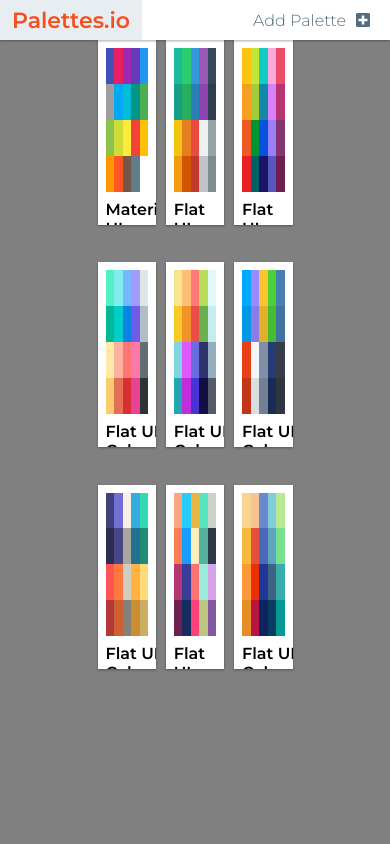
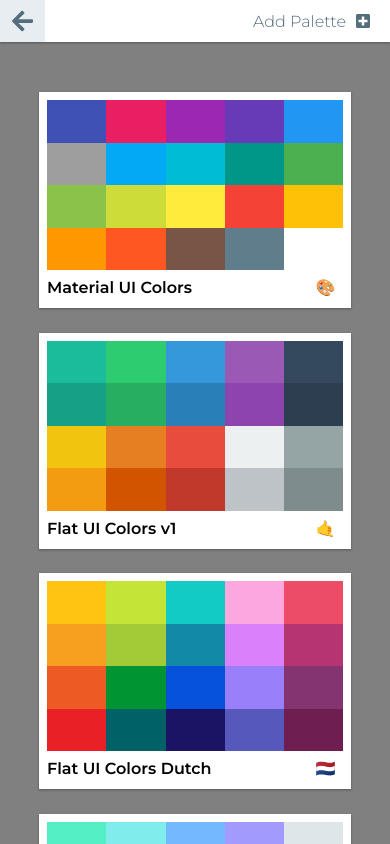
Before and after one commit to v-poghosyan/palettes, a React (Create React App) app: page / in a window 390 px wide. Built offline with nearby package versions, Linux system fonts and the light colour scheme.

Commit message:
Made PaletteList grid responsive

```diff
--- a/src/Navbar.js
+++ b/src/Navbar.js
@@ -7,7 +7,7 @@
 import CloseIcon from '@material-ui/icons/Close';
 import IconButton from '@material-ui/core/IconButton';
 import {FontAwesomeIcon} from '@fortawesome/react-fontawesome';
-import {faPlusSquare} from '@fortawesome/free-solid-svg-icons';
+import {faPlusSquare, faArrowLeft} from '@fortawesome/free-solid-svg-icons';
 import Slider from 'rc-slider';
 import 'rc-slider/assets/index.css';
 import styles from './styles/NavbarStyles';
@@ -45,6 +45,7 @@
         {showAddNewPalette || showFormatChanger ?
           <div className={classes.Navbar_logo}>
             <Link to="/">Palettes.io</Link>
+            <Link to="/"><FontAwesomeIcon icon={faArrowLeft} /></Link>
           </div> : ''}
 
         {/* Add new palette */}
@@ -58,7 +59,7 @@
         {/* If being rendered from Palette component, show slider. If being rendered from SingleColorPalette component, don't*/}
         {showSlider ?
           <div className={classes.Slider_wrapper}>
-            <span>Level: {sliderValue}</span>
+            <span><p>Level:</p> {sliderValue}</span>
             <Slider
               className = {classes.Slider}
               defaultValue={sliderValue}
@@ -66,7 +67,7 @@
               max={900}
               step={100}
               onAfterChange={changeLevel}
-              handleStyle={[{ /* Using this prop instead of simply selecting in CSS because of elusive :hover, :active, :focus, etc pseudo-classes */
+              handleStyle={[{ /* Using this prop instead of simply selecting in CSS because of elusive specificity of :hover, :active, :focus, etc pseudo-classes */
                 backgroundColor: '#556e7d',
                 outline: 'none',
                 border: '1px solid #556e7d',
--- a/src/PaletteFormNav.js
+++ b/src/PaletteFormNav.js
@@ -71,7 +71,7 @@
                   variant="contained"
                   color="secondary"
                   onClick={this.showForm}
-                >Save Palette
+                >Save
                 </Button>
                 <Link to="/">
                   <Button className={classes.Back_btn}
--- a/src/styles/ColorBoxStyles.js
+++ b/src/styles/ColorBoxStyles.js
@@ -29,16 +29,17 @@
       transition: "0.5s"
     },
 
-    /* Responsive features */
-
+    /* ColorBox responsive styles */
     [sizes.down("lg")]: {
-      width: "25%",
-      height: props => (props.moreLink ? "20%" : "40%"), /* Checks if ColorBox is being rendered by Palette or SingleColorPalette */
+      width: "33.33%",
+      /* Note: dynamic values override each other, but if we wanted to override a dynamic value with a static 'e.g. height: "20%"' we'd have to use "!important" */
+      height: props => (props.moreLink ? "14.28%" : "25%"),
     },
 
     [sizes.down("md")]: {
       width: "50%",
-      height: props => (props.moreLink ? "10%" : "20%"), /* Checks if ColorBox is being rendered by Palette or SingleColorPalette */
+      /* Note: dynamic values override each other, but if we wanted to override a dynamic value with a static 'e.g. height: "20%"' we'd have to use "!important" */
+      height: props => (props.moreLink ? "10%" : "20%"),
     },
 
     [sizes.down("xs")]: {
@@ -80,7 +81,7 @@
     /* Take up whole bottom portion of parent and align to the bottom-left corner */
     width: "100%",
     left: "0px",
-    bottom: "0px",
+    bottom: "-5px",
     /* Other styling */
     padding: "10px",
     color: props => (chroma(props.background).luminance() <= 0.45 ? "white" : "black"),
--- a/src/styles/DraggableColorBoxStyles.js
+++ b/src/styles/DraggableColorBoxStyles.js
@@ -1,3 +1,4 @@
+import sizes from './Sizes';
 // import nested from 'jss-plugin-nested';
 // import jss from 'jss';
 
@@ -16,6 +17,22 @@
     marginBottom: "-5px",
     "&:hover $DCB_trash_icon": {
       transform: "scale(1.2)"
+    },
+
+    /* DraggableColorBox responsive styles */
+    [sizes.down("lg")]: {
+      width: "33.33%",
+      height: "14.28%"
+    },
+
+    [sizes.down("md")]: {
+      width: "50%",
+      height: "10%"
+    },
+
+    [sizes.down("xs")]: {
+      width: "100%",
+      height: "5%"
     }
   },
 
@@ -25,7 +42,7 @@
     justifyContent: "space-between",
     width: "100%",
     left: "0px",
-    bottom: "0px",
+    bottom: "-5px",
     padding: "10px",
     color: "black",
     letterSpacing: "1px",
@@ -35,7 +52,6 @@
   },
 
   DCB_trash_icon: {
-
   }
 
 };
--- a/src/styles/MiniPaletteStyles.js
+++ b/src/styles/MiniPaletteStyles.js
@@ -1,10 +1,13 @@
 /* Styles for MiniPalette */
+
+import sizes from './Sizes';
 
 export default {
 
   MiniPalette: {
     backgroundColor: "white",
-    height: "20vh",
+    width: "100%",
+    height: "200px",
     padding: "0.5rem",
     position: "relative",
     boxShadow: "0 1px 3px rgba(0,0,0,0.12), 0 1px 2px rgba(0,0,0,0.24)",
@@ -13,12 +16,16 @@
     cursor: "pointer",
     "&:hover $MP_delete_icon": {
       opacity: "1"
-    }
+    },
+
   },
 
   MP_colors: {
     backgroundColor: "white",
-    height: "85%"
+    height: "80%",
+    [sizes.down("sm")]: {
+      height: "85%"
+    }
   },
 
   MP_title : {
@@ -27,7 +34,7 @@
     alignItems: "center",
     margin: "0",
     color: "black",
-    paddingTop: "0.5rem",
+    padding: "0.5rem 0.5rem 0.5rem 0",
     fontFamily: "'Montserrat', sans-serif",
     fontSize: "1rem",
     position: "relative",
--- a/src/styles/NavbarStyles.js
+++ b/src/styles/NavbarStyles.js
@@ -1,4 +1,6 @@
 /* Styles for Navbar */
+
+import sizes from './Sizes';
 
 export default {
 
@@ -11,7 +13,7 @@
     height: "5%",
     width: "100%",
     /* Positioning needed for z-index, which is needed for box shadow to be visible */
-    position: "relative",
+    position: "sticky",
     zIndex: "30",
     boxShadow: "0 1px 3px rgba(0,0,0,0.12), 0 1px 2px rgba(0,0,0,0.24)"
   },
@@ -34,7 +36,7 @@
     alignItems: "center",
     marginRight: "10px",
     padding: "0 12px",
-    fontSize: "22px",
+    fontSize: "1.5rem",
     backgroundColor: "#e7edf1",
     fontFamily: "'Montserrat', sans-serif",
     fontWeight: "700",
@@ -43,25 +45,65 @@
       color: "#f64f1e"
     },
     /* styling anchors works with react Link components since the latter are anchors under the hood */
-    "& a": {
+    "& a:first-child": {
       textDecoration: "none",
-      color: "#556e7d"
+      color: "#556e7d",
+    },
+    "& a:nth-child(2)" : {
+      color: "#556e7d",
+      display: "none"
+    },
+    /* Navbar responsive styles */
+    [sizes.down("xs")]: {
+      "& a": {
+        display: "none",
+      },
+      "& a:nth-child(2)" : {
+        display: "flex"
+      }
     }
   },
 
   Slider_wrapper: {
-    width: "15%",
-    margin: "0 10px",
+    width: "30%",
     display: "flex",
     flexDirection: "row",
     alignItems: "center",
     "& span": {
-      display: "flex",
+      display: "inline-flex",
       marginTop: "5px",
-      width: "140px",
+      marginRight: "20px",
+      width: "20%",
       fontSize: "1rem",
       fontFamily: "'Montserrat', sans-serif"
+    },
+    /* Navbar responsive styles */
+    // [sizes.down("lg")]: {
+    //   width: "50%",
+    // },
+    [sizes.down("md")]: {
+      width: "40%",
+      "& span": {
+        width: "10%",
+      },
+      "& span p": {
+        display: "none"
+      }
+    },
+    [sizes.down("xs")]: {
+      width: "50%",
+      "& span": {
+        width: "12%",
+      },
+      "& span p": {
+        display: "none"
+      }
     }
+  },
+
+  Slider: {
+    display: "inline-flex",
+    width: "25%"
   },
 
   Select_wrapper: {
@@ -74,6 +116,18 @@
       alignItems: "center",
       marginRight: "20px",
       fontFamily: "'Montserrat', sans-serif"
+    },
+    /* Navbar responsive styles */
+    [sizes.down("md")]: {
+      "& span" : {
+        display: "none"
+      }
+    },
+    [sizes.down("xs")]: {
+      marginRight: "5px",
+      "& span" : {
+        display: "none"
+      }
     }
   },
 
--- a/src/styles/NewPaletteFormStyles.js
+++ b/src/styles/NewPaletteFormStyles.js
@@ -1,4 +1,5 @@
 import {DRAWER_WIDTH, APP_BAR_HEIGHT} from './Constants';
+import sizes from './Sizes';
 import myTheme from './Themes';
 
 const drawerWidth = DRAWER_WIDTH;
@@ -13,10 +14,18 @@
   drawer: {
     width: drawerWidth,
     flexShrink: 0,
+    /* Drawer responsive styles */
+    [sizes.down("xs")]: {
+      width: "100%"
+    }
   },
 
   drawerPaper: {
     width: drawerWidth,
+    /* Drawer paper responsive styles */
+    [sizes.down("xs")]: {
+      width: "100%"
+    }
   },
 
   drawerHeader: {
@@ -37,7 +46,11 @@
       duration: myTheme.transitions.duration.leavingScreen,
     }),
     marginLeft: -drawerWidth,
-    marginTop: `${appBarHeight}px`
+    marginTop: `${appBarHeight}px`,
+    /* Content responsive styles */
+    [sizes.down("xs")]: {
+      marginLeft: "-100%"
+    }
   },
 
   contentShift: {
@@ -55,7 +68,7 @@
   },
 
   Top_btn: {
-    marginTop: "-3px"
+    marginTop: "-3px",
   }
 
 }
--- a/src/styles/PaletteFormNavStyles.js
+++ b/src/styles/PaletteFormNavStyles.js
@@ -1,4 +1,5 @@
 import {DRAWER_WIDTH, APP_BAR_HEIGHT} from './Constants';
+import sizes from './Sizes';
 import myTheme from './Themes';
 
 const drawerWidth = DRAWER_WIDTH;
@@ -44,7 +45,10 @@
   },
 
   Title: {
-    fontFamily: "'Montserrat', sans-serif"
+    fontFamily: "'Montserrat', sans-serif",
+    [sizes.down("xs")]: {
+      display: "none"
+    }
   },
 
   Save_btn: {
--- a/src/styles/PaletteListStyles.js
+++ b/src/styles/PaletteListStyles.js
@@ -1,4 +1,6 @@
 /* Styles for PaletteList */
+
+import sizes from './Sizes';
 
 export default {
 
@@ -15,11 +17,22 @@
 
   PL_container: {
     width: "50%",
-    height: "100%",
+    height: "95%",
     display: "flex",
     alignItems: "flex-start",
     flexDirection: "column",
-    flexWrap: "wrap"
+    flexWrap: "wrap",
+    position: "relative",
+    top: "50px",
+    [sizes.down("xl")]: {
+      width: "60%"
+    },
+    [sizes.down("lg")]: {
+      width: "70%"
+    },
+    [sizes.down("lg")]: {
+      width: "80%"
+    },
   },
 
   PL_nav: {
@@ -34,7 +47,14 @@
     width: "100%", /* A row is 100% the width of the container */
     display: "grid",
     gridTemplateColumns: "repeat(3, 30%)", /* 3 items going across a row */
-    gridGap: "5%", /* (30 + 5 + 30 + 5 + 30)% = 100% */
+    gridGap: "2rem", /* (30 + 5 + 30 + 5 + 30)% = 100% */
+    gridRowGap: "1rem",
+    [sizes.down("sm")]: {
+      gridTemplateColumns: "repeat(2, 45%)",
+    },
+    [sizes.down("xs")]: {
+      gridTemplateColumns: "repeat(1, 95%)",
+    },
   }
 
 }
--- a/src/styles/PaletteStyles.js
+++ b/src/styles/PaletteStyles.js
@@ -1,4 +1,6 @@
 /* Styles for Palette and SingleColorPalette */
+
+import sizes from './Sizes';
 
 export default {
 
@@ -13,7 +15,7 @@
 
   Go_back: {
     width: "20%",
-    height: "50%", /* Checks if ColorBox is being rendered by Palette or SingleColorPalette */
+    height: "50%",
     margin: "0 auto",
     /* Inline-block elements accept both width and height properties */
     display: "inline-block",
@@ -23,6 +25,23 @@
     /* When styling CB-see-more, the boxes get spaced out - this line fixes that */
     marginBottom: "-4px",
     backgroundColor: "#556e7d",
+
+    /* Back button responsive styles */
+
+    [sizes.down("lg")]: {
+      width: "100%",
+      height: "25%"
+    },
+
+    [sizes.down("md")]: {
+      width: "50%",
+      height: "20%"
+    },
+
+    [sizes.down("xs")]: {
+      width: "100%",
+      height: "10%"
+    }
   },
 
   Go_back_button: {
--- a/src/styles/Sizes.js
+++ b/src/styles/Sizes.js
@@ -11,7 +11,8 @@
       xs: "576px",
       sm: "768px",
       md: "992px",
-      lg: "1200px"
+      lg: "1200px",
+      xl: "1600px"
     }
     return `@media (max-width: ${sizes[size]})`
   }
```
